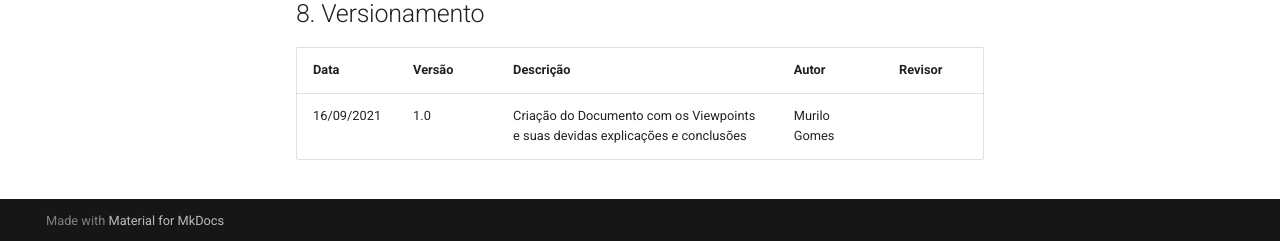
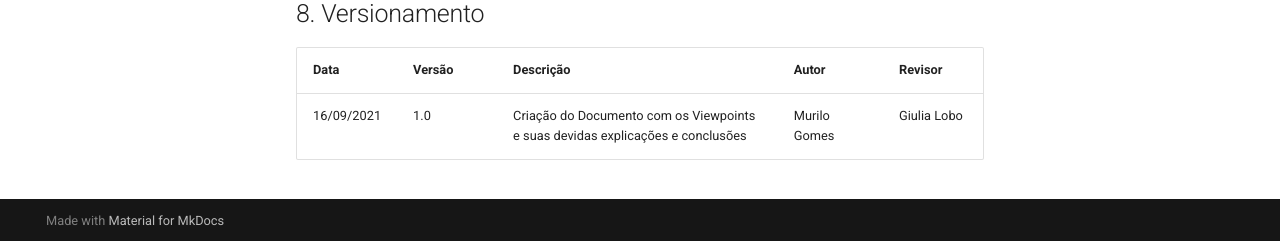
Before and after one commit to Requisitos-de-Software/2021.1-CarteiradeTrabalhoDigital, an MkDocs documentation site: the page built from docs/validação/Viewpoint.md, in a window 1280 px wide and 900 px high, scrolled down 2694 px. Shown: the part 656-897 px from the top of the window. Built offline with MkDocs 1.6.1 and Material for MkDocs 9.7.7, drawn with Linux system fonts in a browser that asks for light colours.

Commit message:
Add reviewer to viewpoint

```diff
--- a/docs/validação/Viewpoint.md
+++ b/docs/validação/Viewpoint.md
@@ -124,4 +124,4 @@ A solução B contém menos discrepâncias, por isso ela pode ser utilizada como
 
 | Data       | Versão | Descrição            |         Autor           | Revisor |
 |------------|-----|-------------------------|-------------------------|---------|
-| 16/09/2021 | 1.0 | Criação do Documento com os Viewpoints e suas devidas explicações e conclusões  | Murilo Gomes |  |
+| 16/09/2021 | 1.0 | Criação do Documento com os Viewpoints e suas devidas explicações e conclusões  | Murilo Gomes | Giulia Lobo |
```
